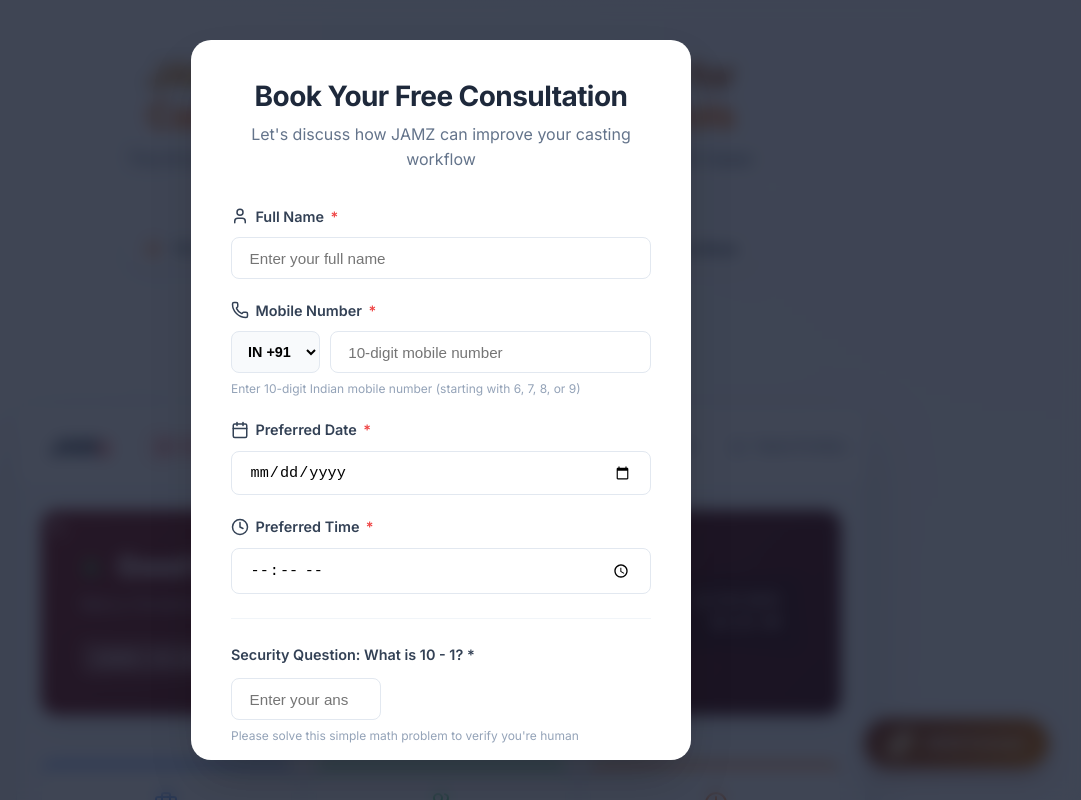
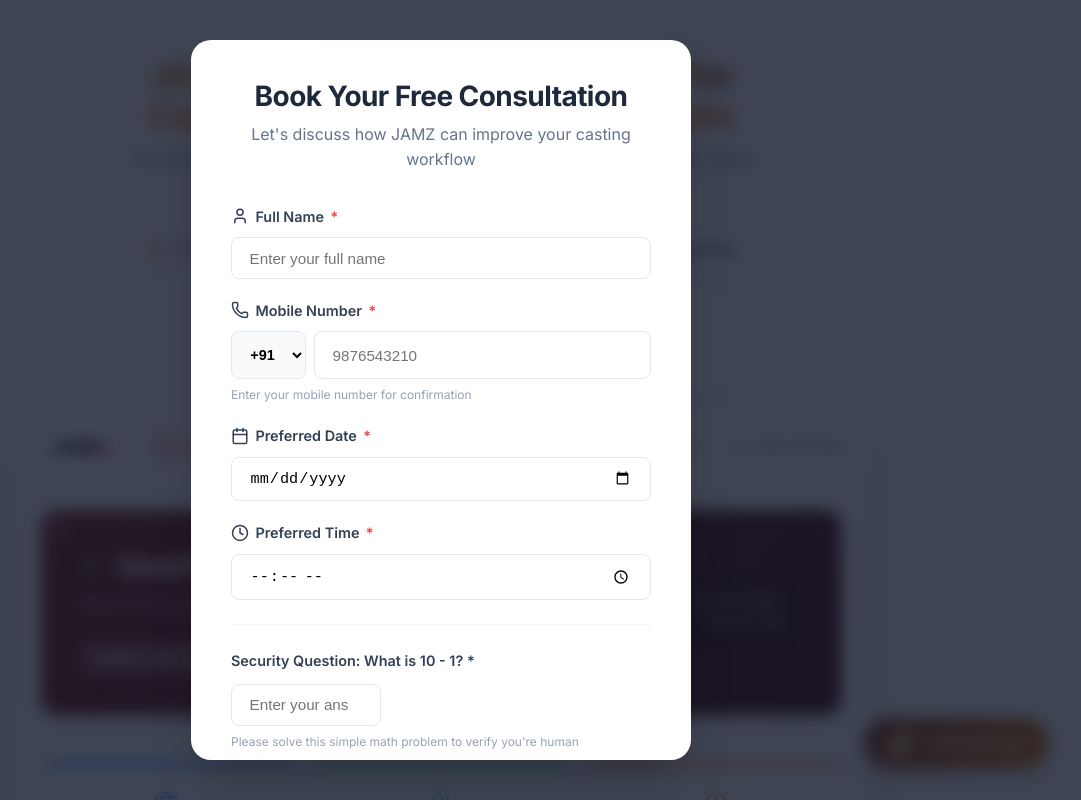
Before and after one commit to Junedweb/jamz-website-1, a React (Vite) app: page / in a window 1280 px wide. Both pictures are taken after a click on the link "Book a Demo". Shown: the top 800 px of the page, without its empty margins (199-1280 px from the left). Built offline with nearby package versions, Linux system fonts and the light colour scheme.

Commit message:
updates validation

```diff
--- a/src/components/FortuneTeller.jsx
+++ b/src/components/FortuneTeller.jsx
@@ -7,6 +7,7 @@
   const [isLocating, setIsLocating] = useState(false);
   const [formData, setFormData] = useState({
     name: '',
+    countryCode: '+91',
     mobile: '',
     gender: '',
     dob: '',
@@ -16,6 +17,46 @@
   });
   const [fortune, setFortune] = useState('');
   const [isProcessing, setIsProcessing] = useState(false);
+  const [mobileError, setMobileError] = useState('');
+  const [dobError, setDobError] = useState('');
+
+  const countryCodes = [
+    { code: '+91', name: 'India' },
+    { code: '+1', name: 'USA/Canada' },
+    { code: '+44', name: 'UK' },
+    { code: '+61', name: 'Australia' },
+    { code: '+971', name: 'UAE' },
+    { code: '+65', name: 'Singapore' },
+    { code: '+49', name: 'Germany' },
+    { code: '+33', name: 'France' },
+    { code: '+81', name: 'Japan' },
+    { code: '+86', name: 'China' }
+  ];
+
+  // Global mobile validation regex (E.164 format or standard international)
+  const validateMobile = (number) => {
+    // Allows: 1234567890, 123-456-7890, etc.
+    // Minimum 7 digits, maximum 15 digits (global standard)
+    const phoneRegex = /^[\d-. ]+\d$/;
+    const digitsOnly = number.replace(/\D/g, '');
+
+    if (!number) return '';
+    if (!phoneRegex.test(number)) return 'Invalid phone format';
+    if (digitsOnly.length < 7 || digitsOnly.length > 15) return 'Number must be 7-15 digits';
+    return '';
+  };
+
+  const validateDOB = (dateString) => {
+    if (!dateString) return '';
+    const selectedDate = new Date(dateString);
+    const today = new Date();
+    today.setHours(0, 0, 0, 0); // Reset time for accurate comparison
+
+    if (selectedDate > today) {
+      return 'Date of Birth cannot be in the future';
+    }
+    return '';
+  };
 
   const submitLead = (data) => {
     const scriptURL = 'https://script.google.com/macros/s/AKfycbyhPsSlnFDQgncytyt4BJEFlGlEeAqcvma-tr7184zVedHihK8MaJq_zfuU6qWuvPYQ/exec';
@@ -23,7 +64,7 @@
     // Prepare data for Google Sheets
     const payload = {
       fullName: data.name,
-      mobileNumber: data.mobile,
+      mobileNumber: `${data.countryCode}${data.mobile}`,
       gender: data.gender,
       dateOfBirth: data.dob,
       location: data.location,
@@ -109,7 +150,15 @@
   };
 
   const handleInputChange = (e) => {
-    setFormData({ ...formData, [e.target.name]: e.target.value });
+    const { name, value } = e.target;
+    setFormData({ ...formData, [name]: value });
+
+    if (name === 'mobile') {
+      setMobileError(validateMobile(value));
+    }
+    if (name === 'dob') {
+      setDobError(validateDOB(value));
+    }
   };
 
   const detectLocation = () => {
@@ -174,8 +223,31 @@
                 </div>
                 <div className="input-group">
                   <label>Mobile Number</label>
-                  <input type="tel" name="mobile" placeholder="WhatsApp for Numerology" onChange={handleInputChange} value={formData.mobile} />
-                  <p className="field-hint">Promise, no spam! Helps with your Numerology.</p>
+                  <div className="mobile-input-wrapper">
+                    <select
+                      name="countryCode"
+                      className="country-select"
+                      onChange={handleInputChange}
+                      value={formData.countryCode}
+                    >
+                      {countryCodes.map(c => (
+                        <option key={c.code} value={c.code}>{c.code}</option>
+                      ))}
+                    </select>
+                    <input
+                      type="tel"
+                      name="mobile"
+                      placeholder="9876543210"
+                      onChange={handleInputChange}
+                      value={formData.mobile}
+                      className={mobileError ? 'input-error' : ''}
+                    />
+                  </div>
+                  {mobileError ? (
+                    <p className="error-text">{mobileError}</p>
+                  ) : (
+                    <p className="field-hint">Promise, no spam! Helps with your Numerology.</p>
+                  )}
                 </div>
                 <div className="input-group">
                   <label>Gender</label>
@@ -188,7 +260,15 @@
                 </div>
                 <div className="input-group">
                   <label>Date of Birth</label>
-                  <input type="date" name="dob" onChange={handleInputChange} value={formData.dob} />
+                  <input
+                    type="date"
+                    name="dob"
+                    max={new Date().toISOString().split('T')[0]}
+                    onChange={handleInputChange}
+                    value={formData.dob}
+                    className={dobError ? 'input-error' : ''}
+                  />
+                  {dobError && <p className="error-text">{dobError}</p>}
                 </div>
                 <div className="input-group full">
                   <label><MapPin size={14} /> Location</label>
@@ -200,7 +280,13 @@
                   </div>
                 </div>
               </div>
-              <button className="btn-next" disabled={!formData.name || !formData.mobile} onClick={handleNext}>Consult the Stars</button>
+              <button
+                className="btn-next"
+                disabled={!formData.name || !formData.mobile || !!mobileError || !formData.dob || !!dobError}
+                onClick={handleNext}
+              >
+                Consult the Stars
+              </button>
             </div>
           )}
 
--- a/src/components/LeadForm.jsx
+++ b/src/components/LeadForm.jsx
@@ -4,6 +4,7 @@
 function LeadForm({ isOpen, onClose }) {
   const [formData, setFormData] = useState({
     fullName: '',
+    countryCode: '+91',
     mobileNumber: '',
     date: '',
     time: '',
@@ -11,11 +12,50 @@
   });
 
   const [status, setStatus] = useState('idle'); // idle, loading, success, error
+  const [mobileError, setMobileError] = useState('');
+  const [dateError, setDateError] = useState('');
+
+  const countryCodes = [
+    { code: '+91', name: 'India' },
+    { code: '+1', name: 'USA/Canada' },
+    { code: '+44', name: 'UK' },
+    { code: '+61', name: 'Australia' },
+    { code: '+971', name: 'UAE' },
+    { code: '+65', name: 'Singapore' },
+    { code: '+49', name: 'Germany' },
+    { code: '+33', name: 'France' },
+    { code: '+81', name: 'Japan' },
+    { code: '+86', name: 'China' }
+  ];
+
+  const validateMobile = (number) => {
+    const phoneRegex = /^[\d-. ]+\d$/;
+    const digitsOnly = number.replace(/\D/g, '');
+
+    if (!number) return '';
+    if (!phoneRegex.test(number)) return 'Invalid phone format';
+    if (digitsOnly.length < 7 || digitsOnly.length > 15) return 'Number must be 7-15 digits';
+    return '';
+  };
+
+  const validateDate = (dateString) => {
+    if (!dateString) return '';
+    const selectedDate = new Date(dateString);
+    const today = new Date();
+    today.setHours(0, 0, 0, 0);
+
+    if (selectedDate < today) {
+      return 'Preferred date cannot be in the past';
+    }
+    return '';
+  };
 
   if (!isOpen) return null;
 
   const handleSubmit = (e) => {
     e.preventDefault();
+
+    if (mobileError || dateError) return;
 
     // Basic captcha check
     if (formData.captcha !== '9') {
@@ -28,20 +68,25 @@
     // Prepare data for Google Sheets
     const scriptURL = 'https://script.google.com/macros/s/AKfycbyhPsSlnFDQgncytyt4BJEFlGlEeAqcvma-tr7184zVedHihK8MaJq_zfuU6qWuvPYQ/exec';
 
+    const payload = {
+      fullName: formData.fullName,
+      mobileNumber: `${formData.countryCode}${formData.mobileNumber}`,
+      date: formData.date,
+      time: formData.time,
+      captcha: formData.captcha
+    };
+
     try {
-      // Create a hidden form and submit it to a hidden iframe
-      // This is the most reliable way to bypass CORS for Google Apps Script
       const form = document.createElement('form');
       form.method = 'POST';
       form.action = scriptURL;
       form.target = 'hidden_iframe';
 
-      // Add fields
-      Object.keys(formData).forEach(key => {
+      Object.keys(payload).forEach(key => {
         const input = document.createElement('input');
         input.type = 'hidden';
         input.name = key;
-        input.value = formData[key];
+        input.value = payload[key];
         form.appendChild(input);
       });
 
@@ -76,7 +121,15 @@
   };
 
   const handleChange = (e) => {
-    setFormData({ ...formData, [e.target.name]: e.target.value });
+    const { name, value } = e.target;
+    setFormData({ ...formData, [name]: value });
+
+    if (name === 'mobileNumber') {
+      setMobileError(validateMobile(value));
+    }
+    if (name === 'date') {
+      setDateError(validateDate(value));
+    }
   };
 
   return (
@@ -114,21 +167,34 @@
                 <label className="form-label">
                   <Phone size={18} /> Mobile Number <span>*</span>
                 </label>
-                <div className="phone-input-group">
-                  <select className="country-select">
-                    <option value="+91">IN +91</option>
+                <div className="mobile-input-wrapper">
+                  <select
+                    name="countryCode"
+                    className="country-select form-input"
+                    onChange={handleChange}
+                    value={formData.countryCode}
+                    style={{ width: '75px', flex: '0 0 75px', padding: '0.75rem 0.5rem' }}
+                  >
+                    {countryCodes.map(c => (
+                      <option key={c.code} value={c.code}>{c.code}</option>
+                    ))}
                   </select>
                   <input
                     type="tel"
                     name="mobileNumber"
-                    className="form-input"
-                    placeholder="10-digit mobile number"
+                    className={`form-input ${mobileError ? 'input-error' : ''}`}
+                    placeholder="9876543210"
                     value={formData.mobileNumber}
                     onChange={handleChange}
                     required
+                    style={{ flex: 1 }}
                   />
                 </div>
-                <p className="form-hint">Enter 10-digit Indian mobile number (starting with 6, 7, 8, or 9)</p>
+                {mobileError ? (
+                  <p className="error-text" style={{ color: '#ef4444', fontSize: '0.75rem', marginTop: '0.4rem' }}>{mobileError}</p>
+                ) : (
+                  <p className="form-hint">Enter your mobile number for confirmation</p>
+                )}
               </div>
 
               <div className="form-group">
@@ -138,11 +204,13 @@
                 <input
                   type="date"
                   name="date"
-                  className="form-input"
+                  min={new Date().toISOString().split('T')[0]}
+                  className={`form-input ${dateError ? 'input-error' : ''}`}
                   value={formData.date}
                   onChange={handleChange}
                   required
                 />
+                {dateError && <p className="error-text" style={{ color: '#ef4444', fontSize: '0.75rem', marginTop: '0.4rem' }}>{dateError}</p>}
               </div>
 
               <div className="form-group">
--- a/src/index.css
+++ b/src/index.css
@@ -1428,11 +1428,17 @@
   background: #1e293b;
   border: 1px solid rgba(255, 255, 255, 0.2);
   border-radius: 24px;
-  width: 100%;
+  width: 95%;
   max-width: 500px;
+  max-height: 90vh;
   position: relative;
-  overflow: hidden;
+  overflow-y: auto;
   box-shadow: 0 25px 50px -12px rgba(0, 0, 0, 0.6);
+  scrollbar-width: none; /* Firefox */
+}
+
+.fortune-card::-webkit-scrollbar {
+  display: none; /* Chrome, Safari, Opera */
 }
 
 .fortune-card::before {
@@ -1695,6 +1701,36 @@
   to { transform: rotate(360deg); }
 }
 
+.error-text {
+  font-size: 0.75rem;
+  color: #ef4444;
+  margin-top: 0.4rem;
+  font-weight: 500;
+}
+
+.input-error {
+  border-color: #ef4444 !important;
+  background: rgba(239, 68, 68, 0.05) !important;
+}
+
+.mobile-input-wrapper {
+  display: flex;
+  gap: 0.5rem;
+}
+
+.country-select {
+  width: 75px !important;
+  flex: 0 0 75px;
+  padding: 0.85rem 0.5rem !important;
+  font-weight: 600;
+  cursor: pointer;
+  text-align: center;
+}
+
+.mobile-input-wrapper input {
+  flex: 1;
+}
+
 @media (max-width: 640px) {
   .fortune-trigger-fab {
     bottom: 1.5rem;
@@ -1703,9 +1739,34 @@
   }
   .form-grid {
     grid-template-columns: 1fr;
+    gap: 1rem;
   }
   .input-group.full {
     grid-column: span 1;
+  }
+  .fortune-header {
+    padding: 2rem 1.5rem 1rem;
+  }
+  .fortune-body {
+    padding: 0 1.5rem 2rem;
+  }
+  .fortune-header h3 {
+    font-size: 1.5rem;
+  }
+  .intro-text {
+    margin-bottom: 1.5rem;
+    font-size: 0.9rem;
+  }
+  .btn-next {
+    margin-top: 1.5rem;
+    padding: 0.9rem;
+    font-size: 1rem;
+  }
+  .input-group input,
+  .input-group select,
+  .input-group textarea {
+    padding: 0.75rem 0.9rem;
+    font-size: 16px; /* Prevents iOS zoom on focus */
   }
 }
 .ui-actors-grid-new {
```
